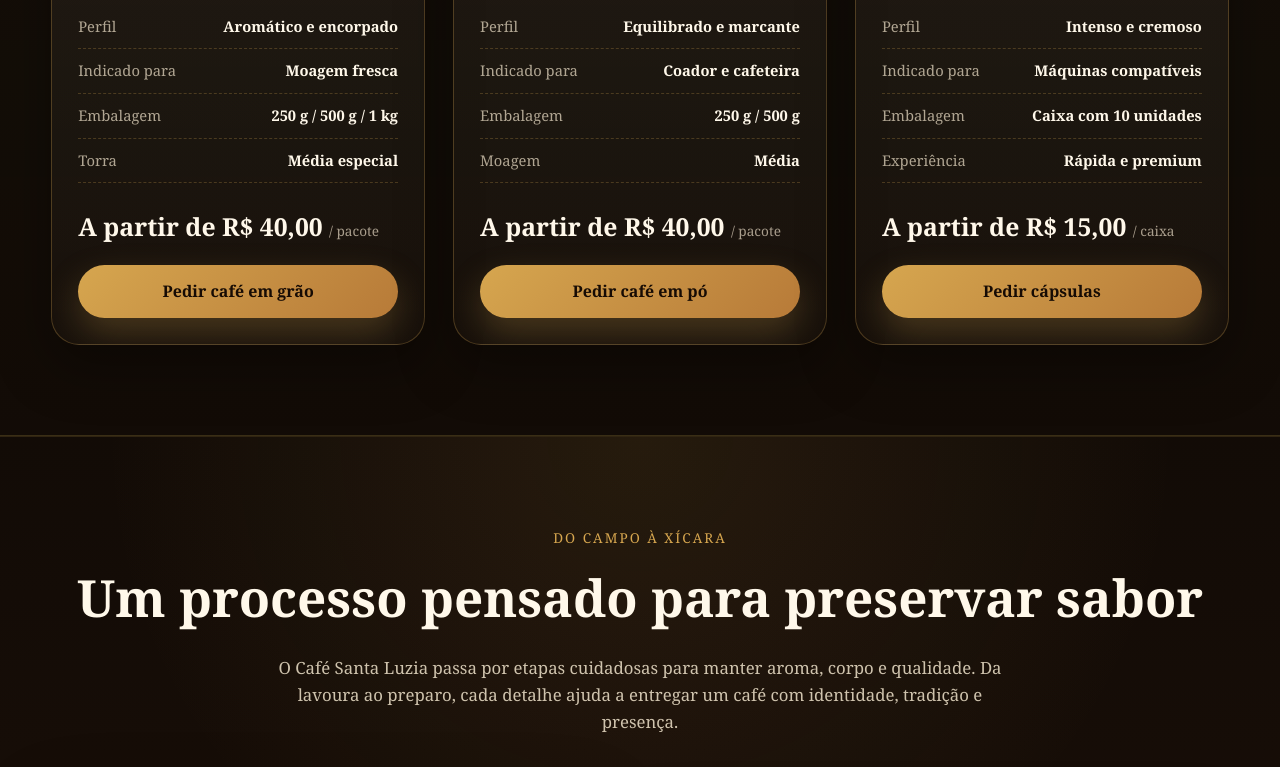
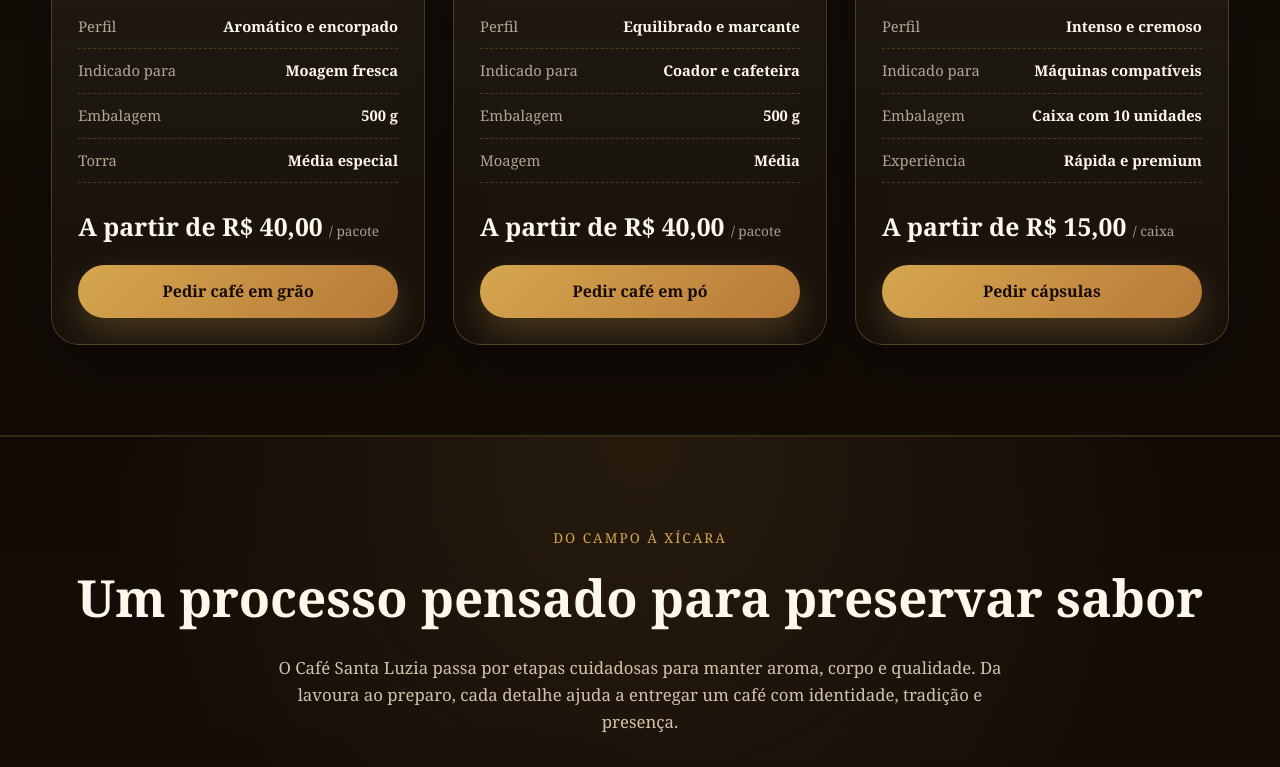
Before and after one commit to Gcunali/Cafe-Santa-Luzia, a plain HTML site: page index.html in a window 1280 px wide. Shown: the part 2389-3156 px from the top of the page. Drawn offline with Linux system fonts and the light colour scheme.

Commit message:
menu pedido online

```diff
--- a/index.html
+++ b/index.html
@@ -1161,7 +1161,7 @@
             </div>
             <div>
               <span>Embalagem</span>
-              <span>250 g / 500 g / 1 kg</span>
+              <span>500 g </span>
             </div>
             <div>
               <span>Torra</span>
@@ -1207,7 +1207,7 @@
             </div>
             <div>
               <span>Embalagem</span>
-              <span>250 g / 500 g</span>
+              <span>500 g</span>
             </div>
             <div>
               <span>Moagem</span>
```
